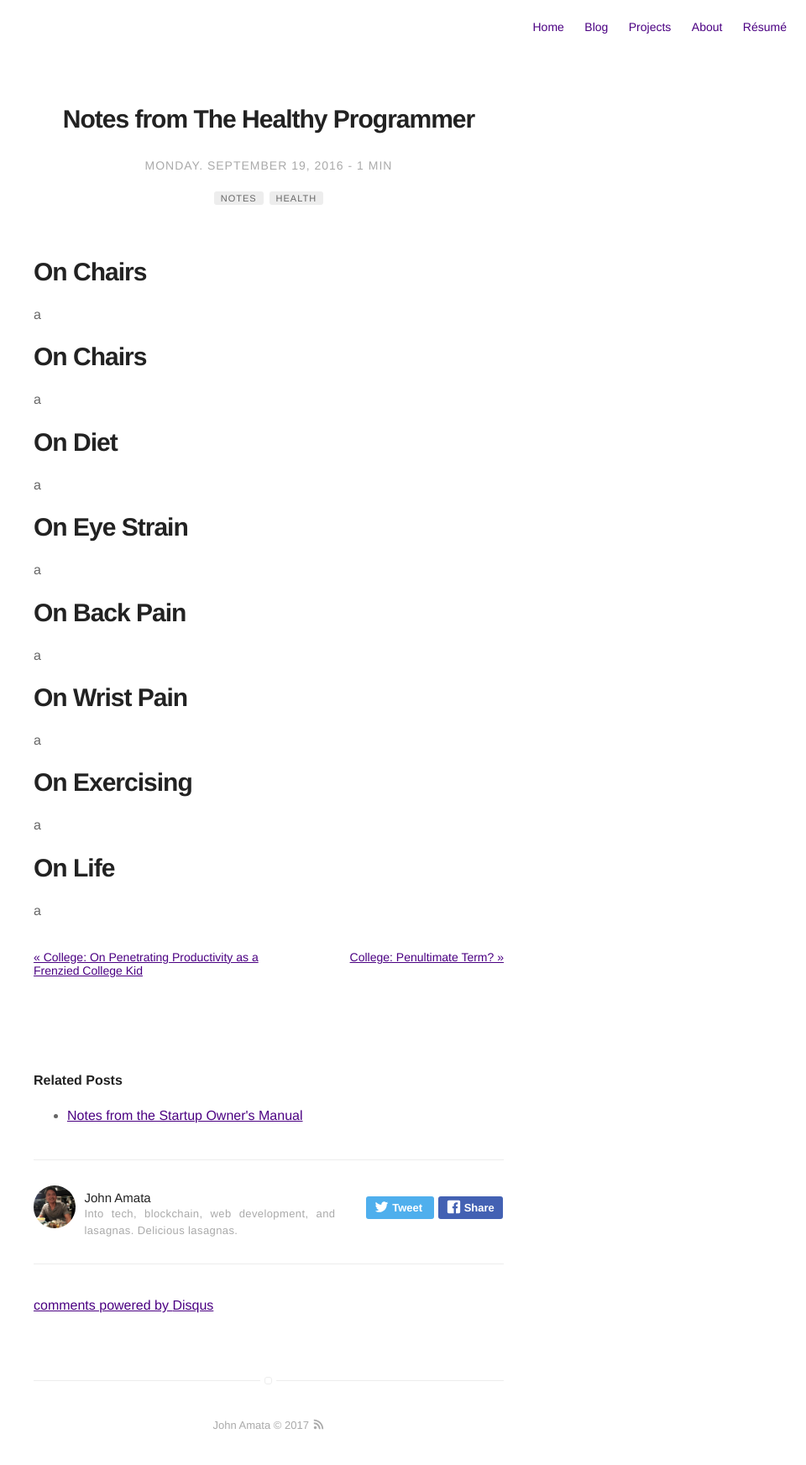
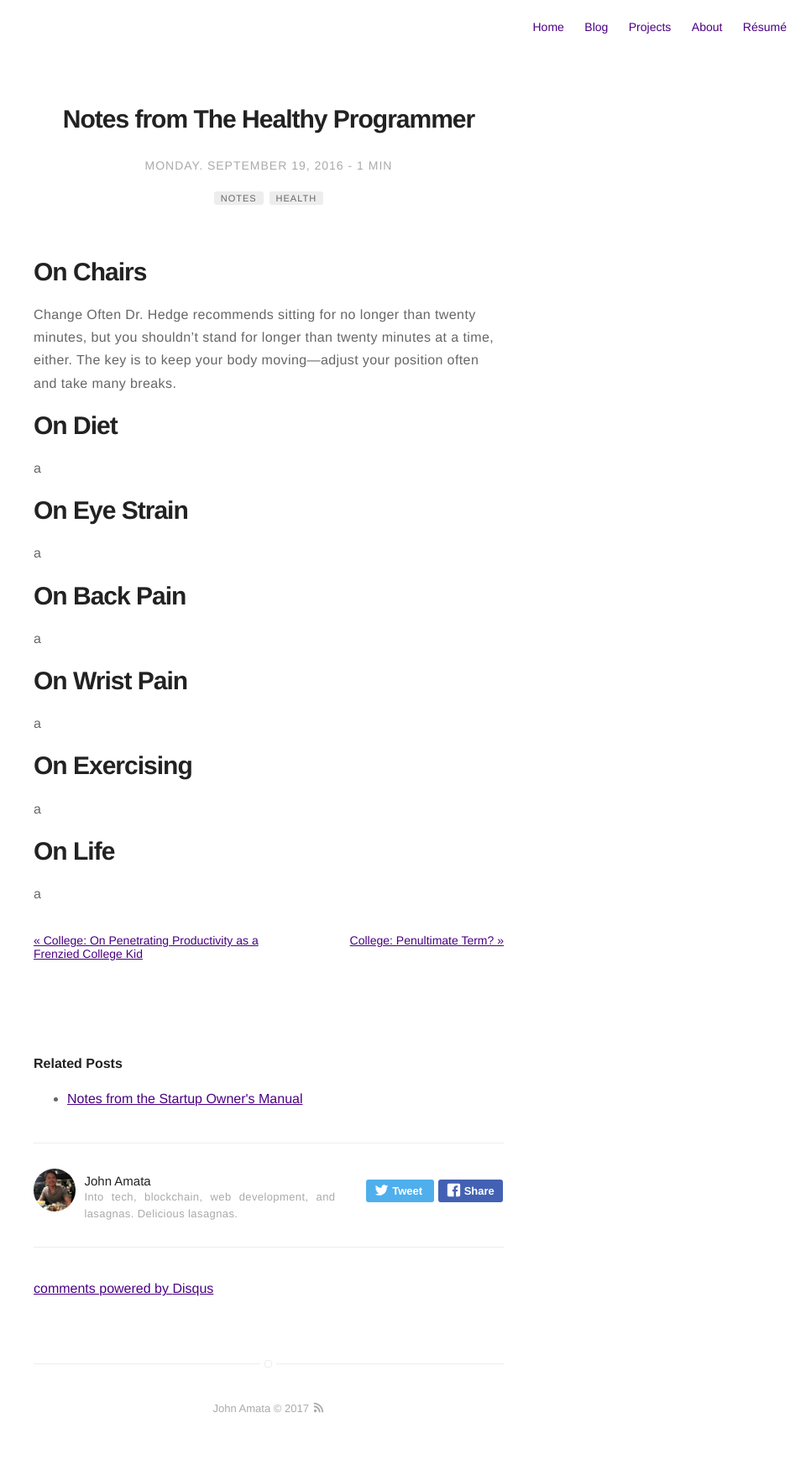
Before and after one commit to jpamata/jpamata.github.io, a Jekyll site: the page built from _posts/2016-9-10-notes-from-the-healthy-programmer.md, in a window 1280 px wide. Shown: the whole page at 84% size, without its empty margins (320-1280 px from the left). Built offline with Jekyll 4.4.1, drawn with Linux system fonts in a browser that asks for light colours; comment, search, counter and statistics services are not loaded.

Commit message:
Update 2016-9-10-notes-from-the-healthy-programmer.md

```diff
--- a/_posts/2016-9-10-notes-from-the-healthy-programmer.md
+++ b/_posts/2016-9-10-notes-from-the-healthy-programmer.md
@@ -11,25 +11,27 @@ description: Some of my notes, input, and some additional research for the book,
 ---
 
 # On Chairs
-a
+<p align="justify"></p>
+Change Often Dr. Hedge recommends sitting for no longer than twenty minutes,
+but you shouldn’t stand for longer than twenty minutes at a time,
+either. The key is to keep your body moving—adjust your position often
+and take many breaks.
 
-# On Chairs
-a
 
 # On Diet
-a
+<p align="justify"></p>a
 
 # On Eye Strain
-a
+<p align="justify"></p>a
 
 # On Back Pain
-a
+<p align="justify"></p>a
 
 # On Wrist Pain
-a
+<p align="justify"></p>a
 
 # On Exercising
-a
+<p align="justify"></p>a
 
 # On Life
-a
+<p align="justify"></p>a
```
